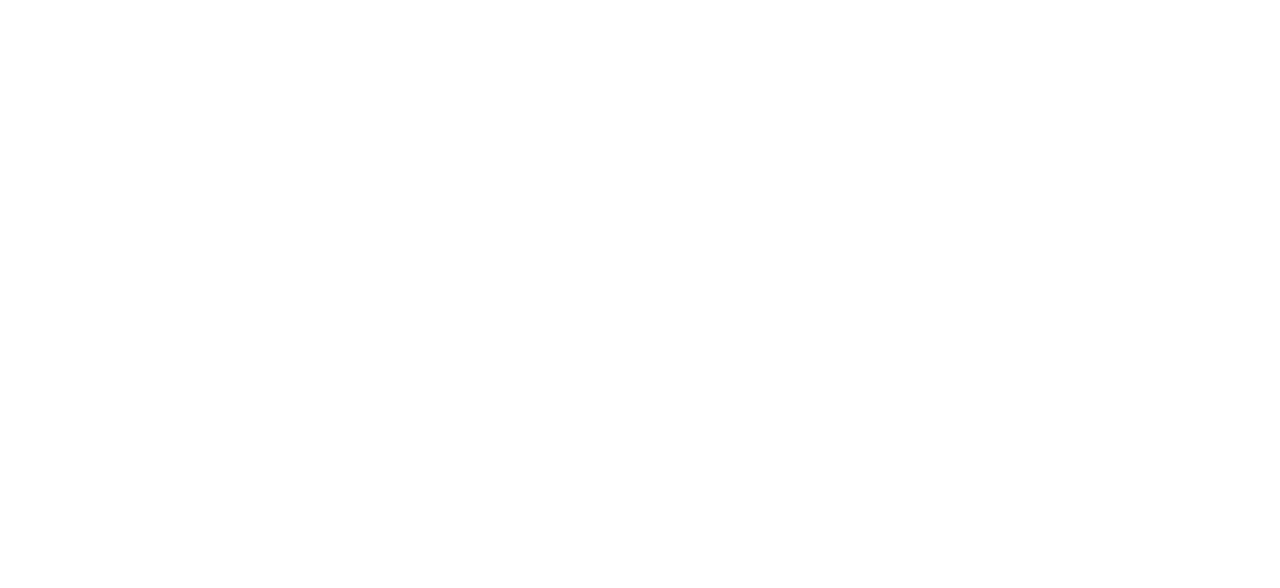
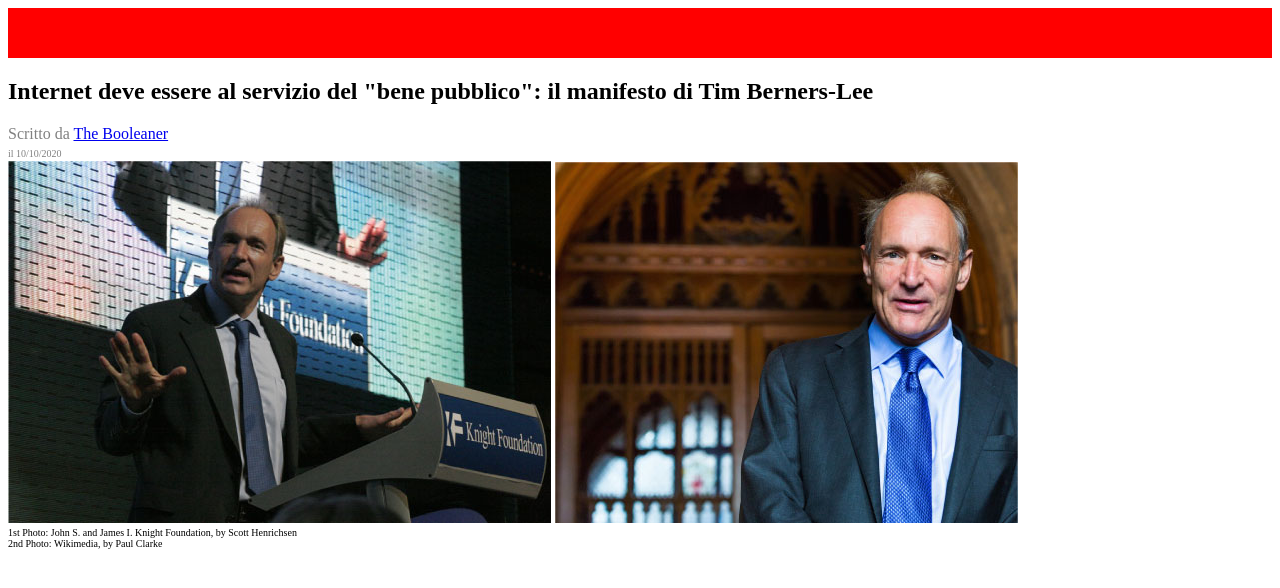
Before and after one commit to DiegoCopat/html-css-booleaner, a plain HTML site: page index.html in a window 1280 px wide. Drawn offline with Linux system fonts and the light colour scheme.

Commit message:
h1, immagini princ.

```diff
--- a/css/style.css
+++ b/css/style.css
@@ -0,0 +1,14 @@
+header {
+    width: 100%;
+    height: 50px;
+    background-color: red;
+}
+
+
+.informazione-pubblicazione {
+    color: grey;
+}
+
+.descrizione {
+    font-size: 10px;
+}
--- a/index.html
+++ b/index.html
@@ -1,12 +1,54 @@
 <!DOCTYPE html>
-<html lang="en">
+<html lang="it">
 <head>
     <meta charset="UTF-8">
     <meta http-equiv="X-UA-Compatible" content="IE=edge">
     <meta name="viewport" content="width=device-width, initial-scale=1.0">
-    <title>Document</title>
+    <link rel="stylesheet" href="css/style.css">
+    <title>The Booleaner</title>
 </head>
 <body>
 
+    <!-- immagine superiore -->
+    <header>
+        <div>
+
+        </div>
+    </header>
+    <!-- /immagine superiore -->
+
+    <main>
+
+        <!-- titolo principale e informazioni di pubblicazione-->
+        <section>
+            <h1>
+                Internet deve essere al servizio del "bene pubblico": il manifesto di Tim Berners-Lee
+            </h1>
+            <div class="informazione-pubblicazione">
+                Scritto da <a href="https://www.boolean.careers/">The Booleaner</a> <br>
+                <span class="descrizione">il 10/10/2020</span>
+            </div>
+        </section>
+        <!-- /titolo principale e informazioni di pubblicazione -->
+
+        <!-- immagini e descrizione immagine -->
+        <section id="img-tim">
+            <div>
+                <img src="img/tim-1.jpg" alt="">
+                <img src="img/tim-2.jpg" alt="">
+            </div>
+            <div class="descrizione">
+                1st Photo: John S. and James I. Knight Foundation, by Scott Henrichsen <br>
+                2nd Photo: Wikimedia, by Paul Clarke
+            </div>
+        </section>
+        <!-- /immagini e descrizione immagine -->
+
+        <!-- testo centrale compresa la tabella  -->
+        <section>
+
+        </section>
+        <!-- testo centrale compresa la tabella  -->
+    </main>
 </body>
 </html>
```
